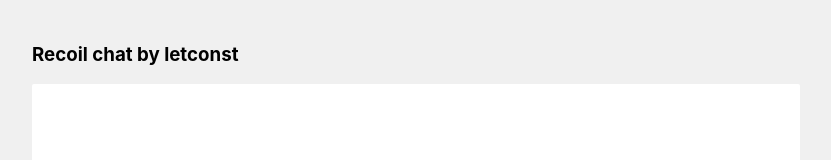
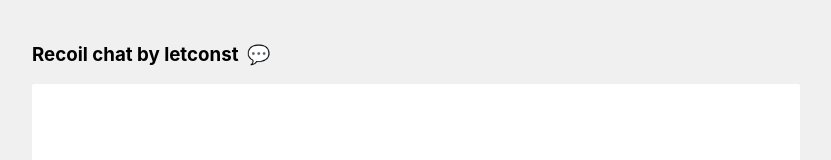
Before and after one commit to Acousticdesk/recoil-chat, a React (Create React App) app: page / in a window 1280 px wide. Shown: the top 160 px of the page, without its empty margins (224-1055 px from the left). Built offline with nearby package versions, Linux system fonts and the light colour scheme.

Commit message:
Add chat icon to the heading

```diff
--- a/src/components/chat/chat-input/styles.scss
+++ b/src/components/chat/chat-input/styles.scss
@@ -1,3 +1,4 @@
 .ChatInput {
   padding: 10px;
+  resize: none;
 }
--- a/src/components/chat/chat-layout/index.jsx
+++ b/src/components/chat/chat-layout/index.jsx
@@ -9,7 +9,11 @@
 export default () => (
   <div className="ChatLayout">
     <div className="ChatLayout__container">
-      <h3>Recoil chat by letconst</h3>
+      <h3>
+        Recoil chat by letconst
+        &nbsp;
+        <span aria-label="message icon" role="img">💬</span>
+      </h3>
       <div className="ChatLayout__messages">
         <ChatMessages />
       </div>
```
